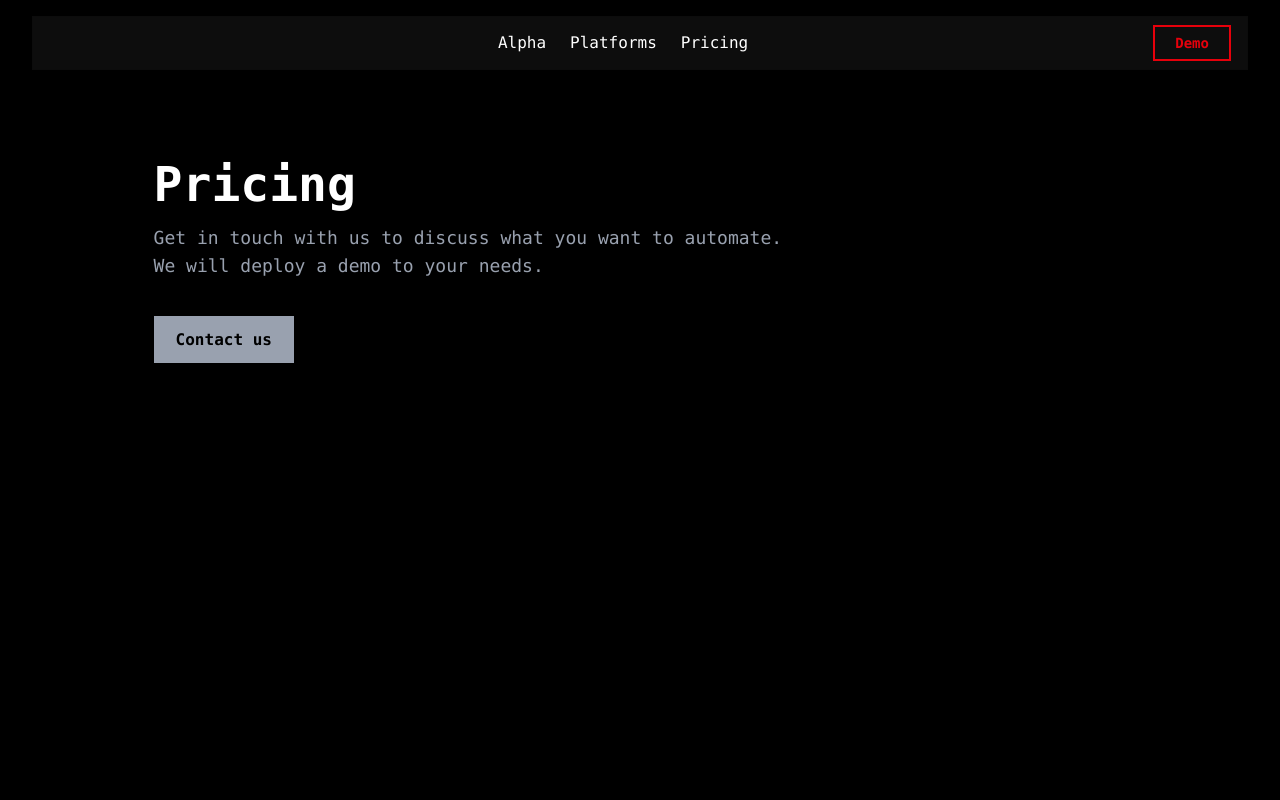
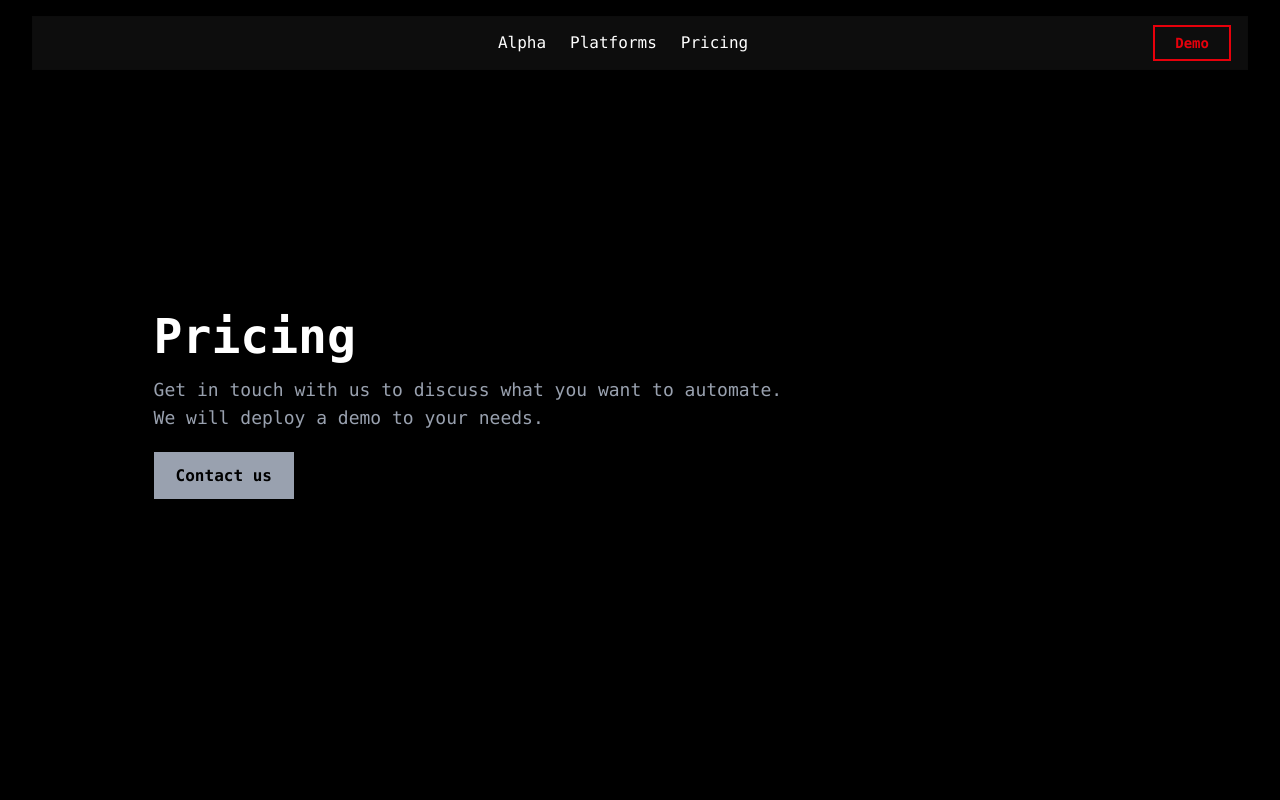
Before and after one commit to christianzmwang/allvitr, a Next.js app: page /pricing in a window 1280 px wide. Shown: the top 800 px of the page. Built offline with nearby package versions, Linux system fonts and the light colour scheme.

Commit message:
small design changes to platforms, pricing and alpha

```diff
--- a/src/app/alpha/page.tsx
+++ b/src/app/alpha/page.tsx
@@ -2,16 +2,22 @@ import NavBar from '../components/NavBar'
 
 export default function AlphaPage() {
   return (
-    <div className="page">
+    <div className="">
       <NavBar />
-      <main className="flex-1 pad-section py-12 md:py-16">
+      <main className="flex-1 pad-section min-h-screen flex items-center justify-center">
         <div className="container-80">
-          <h1 className="text-4xl md:text-5xl font-extrabold text-white mb-4">
-            Alpha
-          </h1>
-          <p className="text-lg text-gray-400 max-w-3xl">
-            Welcome to the Alpha program. Work in progress. <br /> Stay tuned!
-          </p>
+          <div className="grid grid-cols-1 md:grid-cols-2 items-center w-full gap-8">
+            <div className="text-center md:text-left">
+              <h1 className="text-4xl md:text-5xl font-extrabold text-white">
+                Alpha
+              </h1>
+            </div>
+            <div className="text-center md:text-left">
+              <p className="text-lg text-gray-400 max-w-3xl">
+                Welcome to the Alpha program. Work in progress. <br /> Stay tuned!
+              </p>
+            </div>
+          </div>
         </div>
       </main>
     </div>
--- a/src/app/globals.css
+++ b/src/app/globals.css
@@ -94,7 +94,7 @@ a,
     @apply px-4 md:px-8;
   }
   .page {
-    @apply min-h-screen flex flex-col relative pt-24;
+    @apply min-h-screen flex flex-col relative;
   }
 
   .btn {
--- a/src/app/page.tsx
+++ b/src/app/page.tsx
@@ -108,9 +108,9 @@ export default function Home() {
       {/* Hero Section */}
       <section
         data-nav-theme="dark"
-        className="relative flex items-center justify-center min-h-[70vh] md:min-h-[85vh] p-4 md:p-8 overflow-hidden"
+        className="relative flex items-center justify-center min-h-[70vh] md:min-h-[90vh] p-4 md:p-8 overflow-hidden"
       >
-        <div className="relative z-10 max-w-2xl w-full text-center">
+        <div className="relative z-10 max-w-2xl w-full text-center pt-24">
           <h1 className="text-3xl md:text-5xl font-extrabold text-white mb-4">
             Allvitr
           </h1>
--- a/src/app/platforms/page.tsx
+++ b/src/app/platforms/page.tsx
@@ -9,10 +9,9 @@ export default function PlatformsPage() {
       {/* Hero */}
       <section
         data-nav-theme="dark"
-        className="min-h-[60vh] flex items-center justify-center py-10 md:py-15 bg-black"
-      >
-        <div className="container-95">
-          <div className="grid grid-cols-1 md:grid-cols-2 items-center">
+        className="min-h-screen flex items-center justify-center bg-black">
+        <div className=" container-95 h-full flex items-center">
+          <div className="grid grid-cols-1 md:grid-cols-2 items-center w-full">
             <div className="text-center pl-4 md:pl-18">
               <h1 className="text-5xl md:text-8xl text-left font-extrabold text-transparent mb-6 flex flex-col gap-2 md:gap-15 heading-outline-light">
                 <span>Allvitr</span>
--- a/src/app/pricing/page.tsx
+++ b/src/app/pricing/page.tsx
@@ -10,29 +10,31 @@ export default async function PricingPage({
   const isSent = (resolvedSearchParams?.sent || '') === '1'
 
   return (
-    <div className="page">
+    <div className="">
       <NavBar />
-      <main className="flex-1 pad-section py-10 md:py-16">
+      <main className="flex-1 pad-section min-h-screen flex items-center justify-center">
         <div className="container-80">
+          <div className="text-center md:text-left max-w-3xl">
             <h1 className="text-3xl md:text-5xl font-extrabold text-white mb-4">
               Pricing
             </h1>
-          <p className="text-base md:text-lg text-gray-400 max-w-3xl">
+            <p className="text-base md:text-lg text-gray-400 mb-6">
               Get in touch with us to discuss what you want to automate. <br /> We
               will deploy a demo to your needs.
             </p>
-        </div>
             {isSent && (
-          <div className="container-80 mt-6">
+              <div className="mt-6 mb-6">
                 <div className="rounded-md border border-green-600/30 bg-green-100/50 text-green-900 p-3 max-w-xl">
-              Thanks! Your message was sent. We’ll be in touch shortly.
+                  Thanks! Your message was sent. We'll be in touch shortly.
                 </div>
               </div>
             )}
-        <div className="container-80 mt-10 md:mt-12">
+            <div className="mt-8">
               <Link href="/contact" className="btn btn-primary px-5 py-3">
                 Contact us
               </Link>
+            </div>
+          </div>
         </div>
       </main>
     </div>
```
Lines whose indentation alone changed are shown as unchanged.
